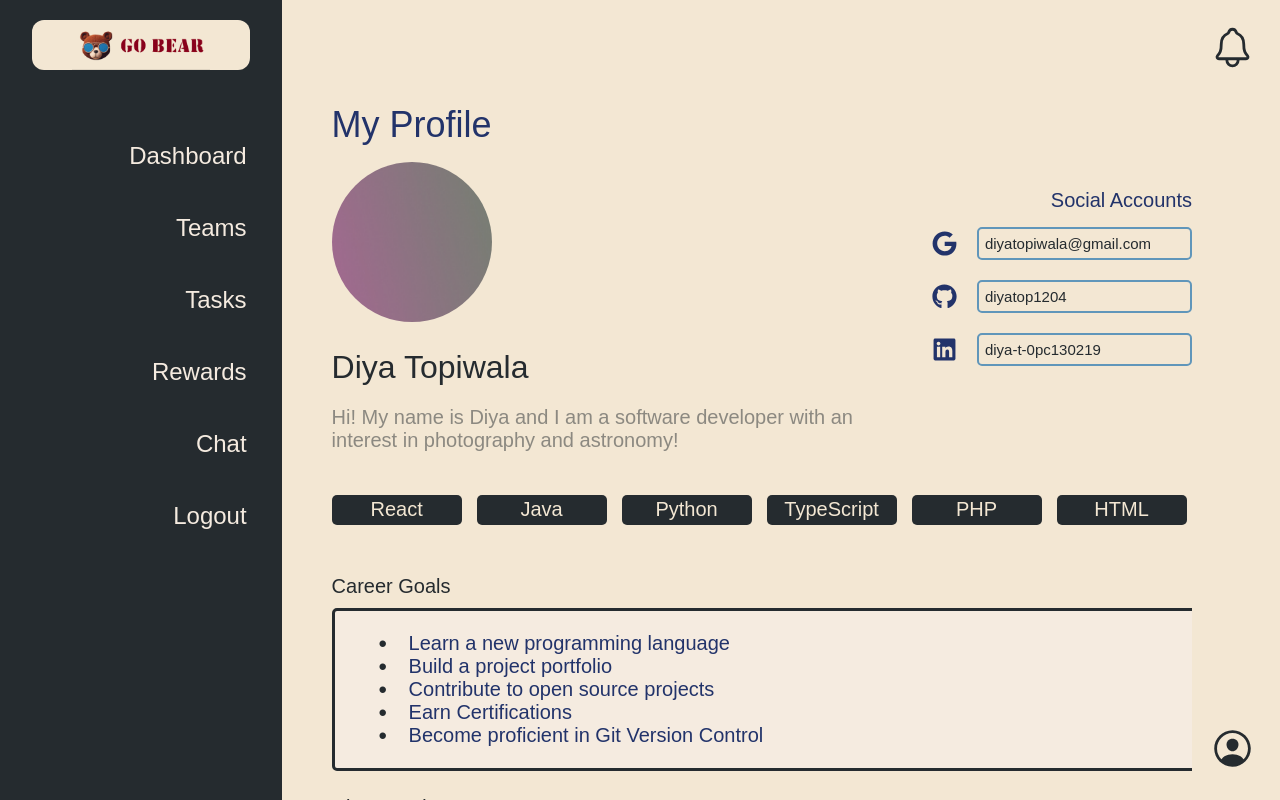
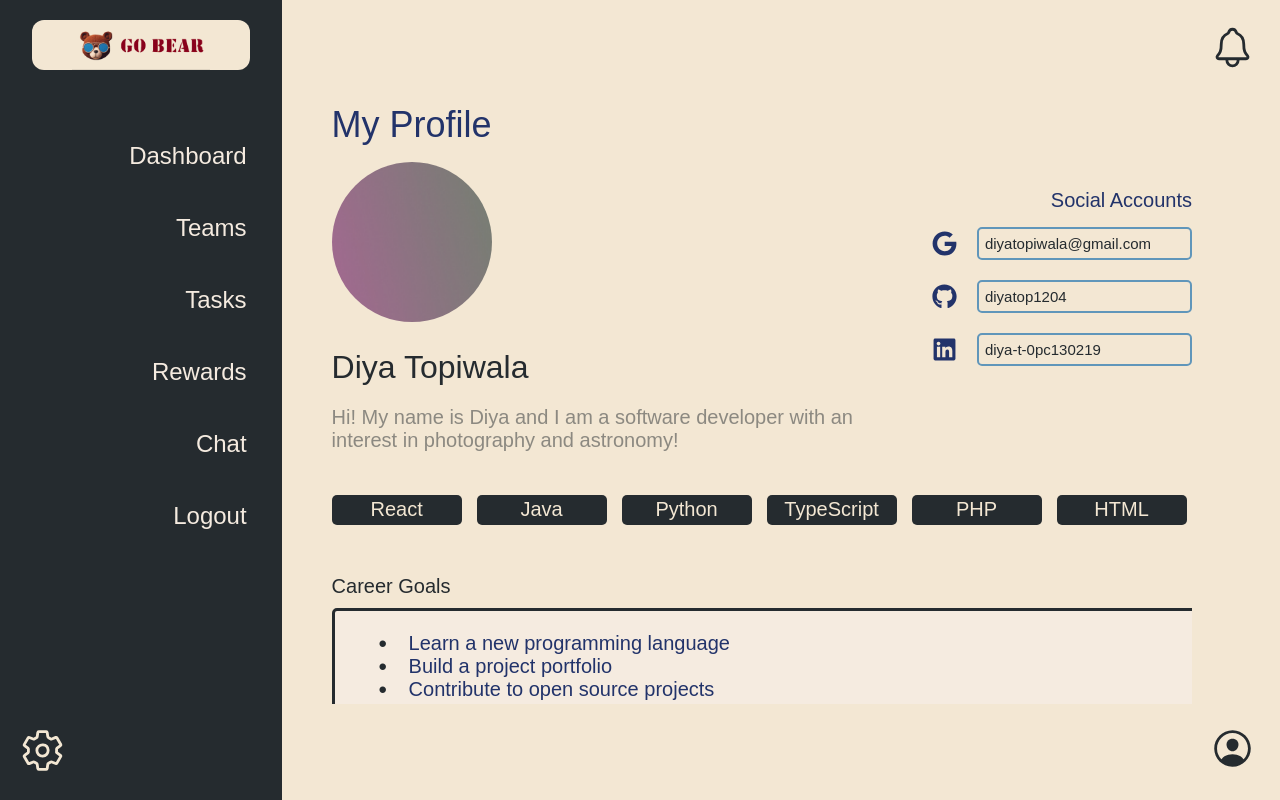
Before and after one commit to sophiaullrich/FutureForgeProject, a React (Create React App) app in the folder frontend/: page /profilepage in a window 1280 px wide. Built offline with nearby package versions, Linux system fonts and the light colour scheme.

Commit message:
overflow layout (vertical scroll)

```diff
--- a/frontend/src/App.css
+++ b/frontend/src/App.css
@@ -14,6 +14,7 @@
 html, body, #root {
   height: 100%;
   margin: 0;
+  overflow-y: auto;
 }
 
 body {
@@ -33,6 +34,8 @@ body {
   min-width: 0;                /* avoid grid overflow */
   background: #F3E7D3;
   display: grid;
+  overflow-y: auto;
+  height: 100dvh;
 }
 
 .page-content-wrapper{
```
